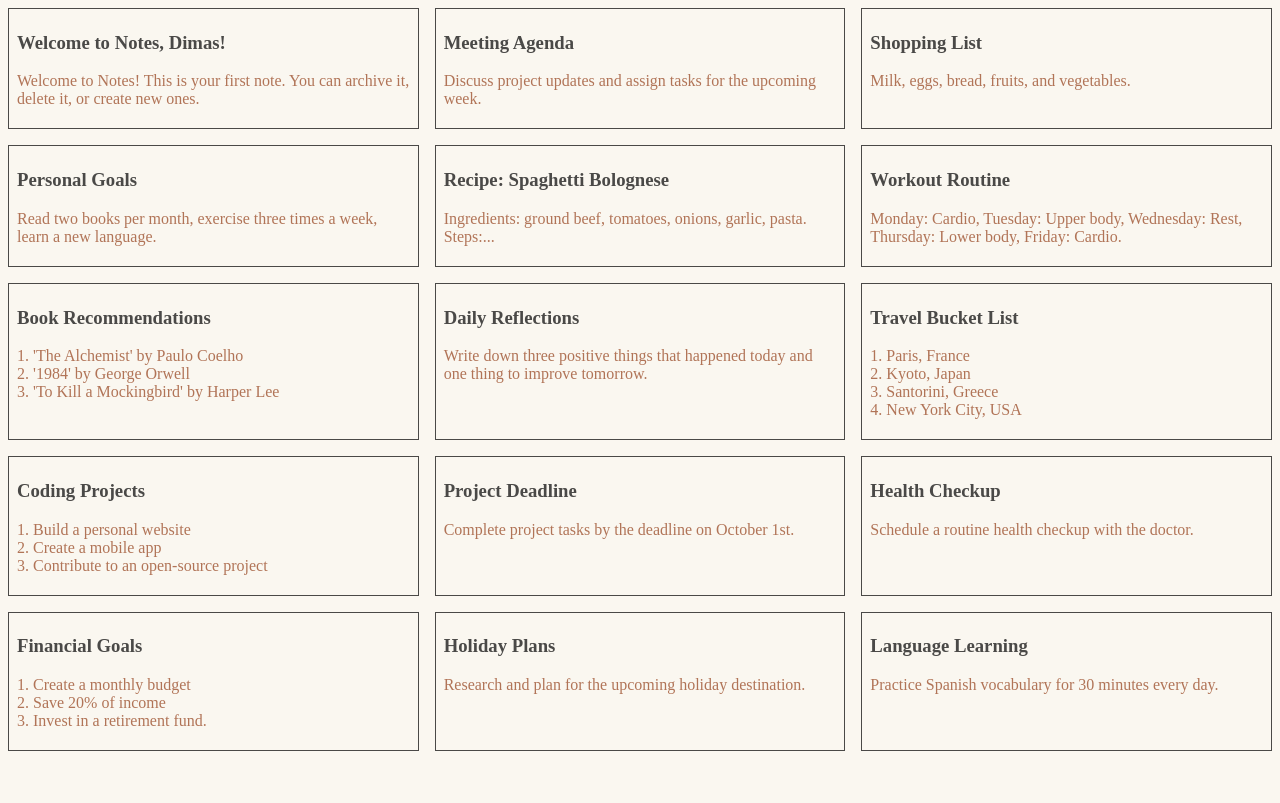
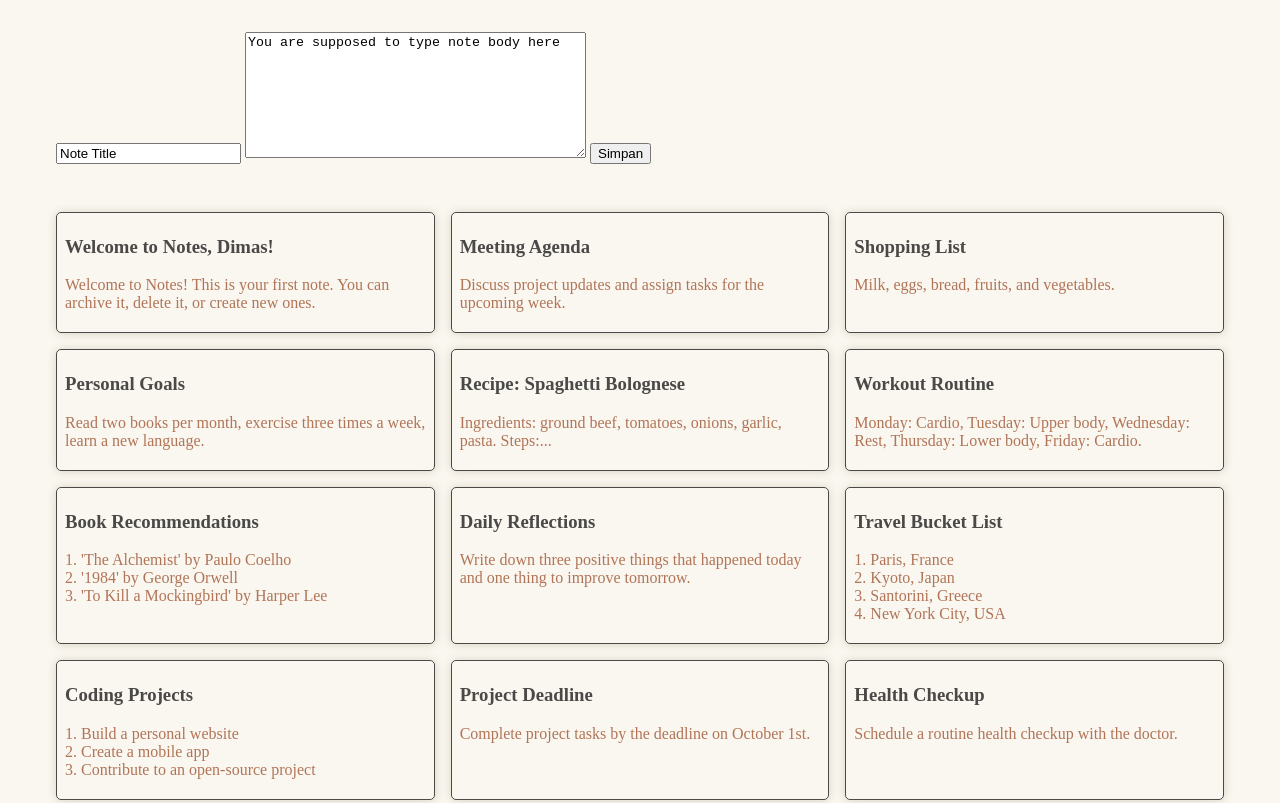
Before and after one commit to setiawanjoko/submission-fe-first, a plain HTML site: page index.html in a window 1280 px wide. Shown: the top 803 px of the page. Drawn offline with Linux system fonts and the light colour scheme.

Commit message:
Form Sample

```diff
--- a/index.html
+++ b/index.html
@@ -10,7 +10,9 @@
 </head>
 <body>
     <form action="#">
-
+        <input type="text" name="title" id="title" value="Note Title">
+        <textarea name="body" id="body" cols="40" rows=8">You are supposed to type note body here</textarea>
+        <button type="submit">Simpan</button>
     </form>
     <div class="list" id="notesList"></div>
 </body>
--- a/style.css
+++ b/style.css
@@ -10,15 +10,22 @@ body {
 
 }
 
+form {
+    padding: 1.5rem 3rem;
+}
+
 .list {
     display: grid;
     grid-template-columns: 1fr 1fr 1fr;
     gap: 1rem;
+    padding: 1.5rem 3rem;
 }
 
 .list > * {
     padding: 4px 8px;
     border: 1px solid var(--main-dark);
+    border-radius: 5px;
+    box-shadow: .2px .5px 10px .1px var(--secondary-light);
 }
 
 .list h3 {
```
